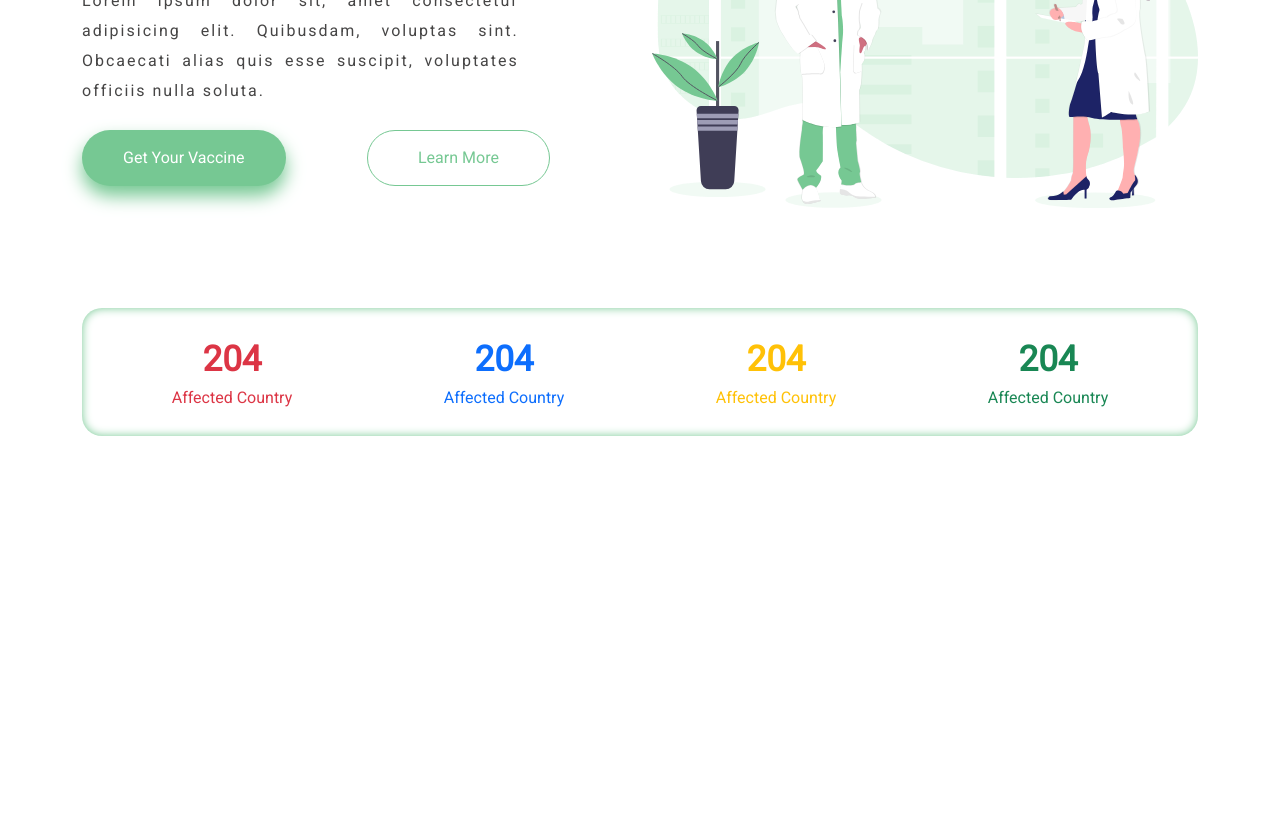
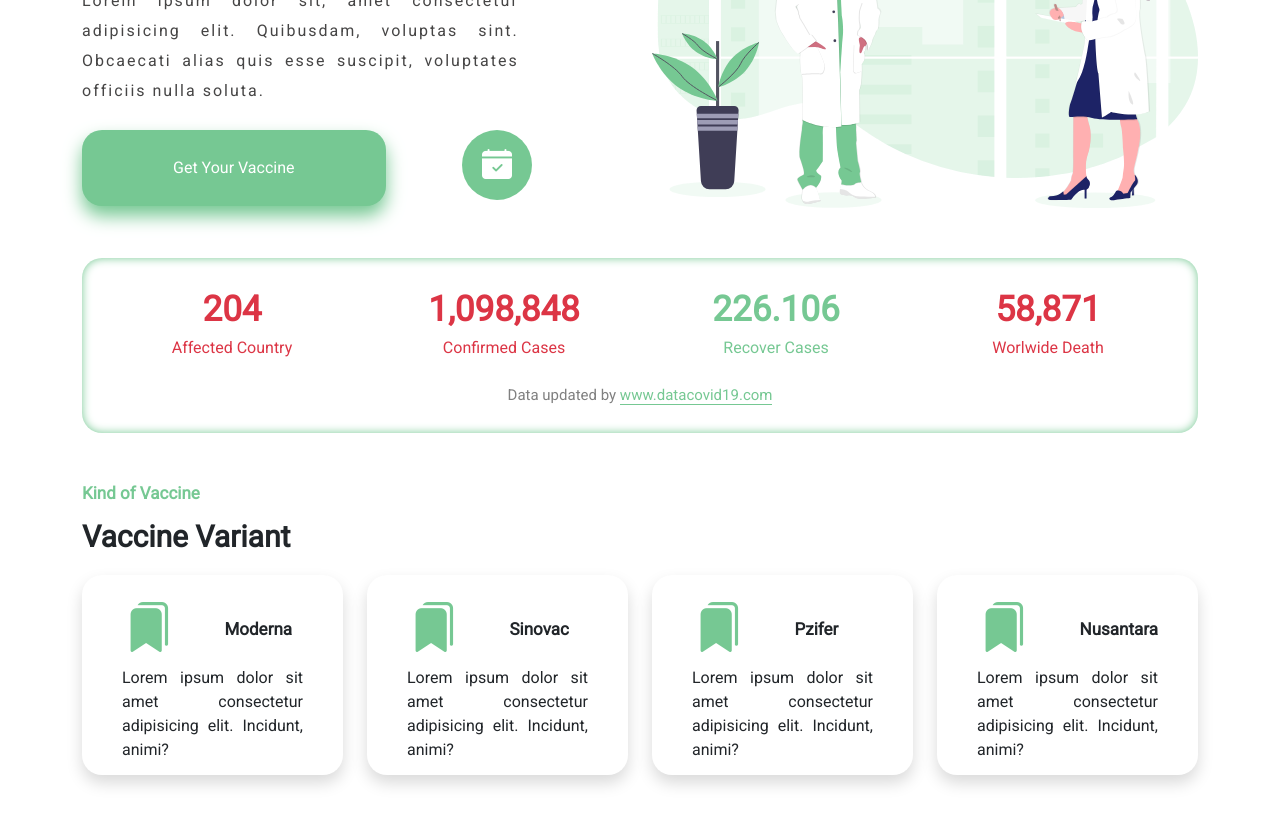
Before and after one commit to Mrtnis/covid-19-information, a Vue app: page / in a window 1280 px wide. Shown: the part 380-1203 px from the top of the page. Before the commit the page ends 856 px from the top, so only its background shows below. Built offline with nearby package versions, Linux system fonts and the light colour scheme.

Commit message:
add vaccine variant

```diff
--- a/src/App.vue
+++ b/src/App.vue
@@ -1,10 +1,13 @@
 <template>
   <div>
     <Navbar />
-    <div class="container">
+    <div class="home-page">
       <Home />
     </div>
     <Data />
+    <div class="container">
+      <Vaccine />
+    </div>
   </div>
 </template>
 
@@ -12,12 +15,14 @@
 import Navbar from './components/Navbar.vue';
 import Home from './views/Home.vue';
 import Data from './components/Data.vue';
+import Vaccine from './components/Vaccine.vue';
 
 export default {
   components: {
     Navbar,
     Home,
     Data,
+    Vaccine,
   },
 };
 </script>
@@ -26,11 +31,14 @@ export default {
 body {
   font-family: 'Roboto', sans-serif;
 }
+.text-success {
+  color: #76c893 !important;
+}
 </style>
 
 <style scoped>
-.container {
+.home-page {
   margin-top: 100px;
-  margin-bottom: 40px;
+  margin-bottom: 50px;
 }
 </style>
--- a/src/components/Data.vue
+++ b/src/components/Data.vue
@@ -7,17 +7,22 @@
             <div class="title">204</div>
             <div class="subtitle">Affected Country</div>
           </div>
-          <div class="col text-primary">
-            <div class="title">204</div>
-            <div class="subtitle">Affected Country</div>
-          </div>
-          <div class="col text-warning">
-            <div class="title">204</div>
-            <div class="subtitle">Affected Country</div>
+          <div class="col text-danger">
+            <div class="title">1,098,848</div>
+            <div class="subtitle">Confirmed Cases</div>
           </div>
           <div class="col text-success">
-            <div class="title">204</div>
-            <div class="subtitle">Affected Country</div>
+            <div class="title">226.106</div>
+            <div class="subtitle">Recover Cases</div>
+          </div>
+          <div class="col text-danger">
+            <div class="title">58,871</div>
+            <div class="subtitle">Worlwide Death</div>
+          </div>
+        </div>
+        <div class="row mt-4">
+          <div class="col">
+            <div class="text-center info">Data updated by <span class="text-success source">www.datacovid19.com</span></div>
           </div>
         </div>
       </div>
@@ -36,4 +41,11 @@
   font-size: 35px;
   font-weight: bold;
 }
+.info {
+  color: gray;
+  font-size: 15px;
+}
+.source {
+  border-bottom: 1px solid #76c893;
+}
 </style>
--- /dev/null
+++ b/src/components/Vaccine.vue
@@ -0,0 +1,132 @@
+<template>
+  <div class="vaccine mt-5 mb-5">
+    <div class="row">
+      <div class="col">
+        <div class="kind">Kind of Vaccine</div>
+      </div>
+    </div>
+    <div class="row mt-2">
+      <div class="col">
+        <div class="title">Vaccine Variant</div>
+      </div>
+    </div>
+    <div class="row mt-3">
+      <div class="col-md-3">
+        <div class="card shadow">
+          <div class="card-body">
+            <div class="row">
+              <div class="col text-center">
+                <i class="bi bi-bookmarks-fill image-vaccine"></i>
+              </div>
+              <div class="col wrap-title">
+                <h6 class="fw-bolder title-vaccine">Moderna</h6>
+              </div>
+            </div>
+            <div class="row">
+              <div class="col">
+                <div class="container">
+                  <div class="info-vaccine">Lorem ipsum dolor sit amet consectetur adipisicing elit. Incidunt, animi?</div>
+                </div>
+              </div>
+            </div>
+          </div>
+        </div>
+      </div>
+      <div class="col-md-3">
+        <div class="card shadow">
+          <div class="card-body">
+            <div class="row">
+              <div class="col text-center">
+                <i class="bi bi-bookmarks-fill image-vaccine"></i>
+              </div>
+              <div class="col wrap-title">
+                <h6 class="fw-bolder title-vaccine">Sinovac</h6>
+              </div>
+            </div>
+            <div class="row">
+              <div class="col">
+                <div class="container">
+                  <div class="info-vaccine">Lorem ipsum dolor sit amet consectetur adipisicing elit. Incidunt, animi?</div>
+                </div>
+              </div>
+            </div>
+          </div>
+        </div>
+      </div>
+      <div class="col-md-3">
+        <div class="card shadow">
+          <div class="card-body">
+            <div class="row">
+              <div class="col text-center">
+                <i class="bi bi-bookmarks-fill image-vaccine"></i>
+              </div>
+              <div class="col wrap-title">
+                <h6 class="fw-bolder title-vaccine">Pzifer</h6>
+              </div>
+            </div>
+            <div class="row">
+              <div class="col">
+                <div class="container">
+                  <div class="info-vaccine">Lorem ipsum dolor sit amet consectetur adipisicing elit. Incidunt, animi?</div>
+                </div>
+              </div>
+            </div>
+          </div>
+        </div>
+      </div>
+      <div class="col-md-3">
+        <div class="card shadow">
+          <div class="card-body">
+            <div class="row">
+              <div class="col text-center">
+                <i class="bi bi-bookmarks-fill image-vaccine"></i>
+              </div>
+              <div class="col wrap-title">
+                <h6 class="fw-bolder title-vaccine">Nusantara</h6>
+              </div>
+            </div>
+            <div class="row">
+              <div class="col">
+                <div class="container">
+                  <div class="info-vaccine">Lorem ipsum dolor sit amet consectetur adipisicing elit. Incidunt, animi?</div>
+                </div>
+              </div>
+            </div>
+          </div>
+        </div>
+      </div>
+    </div>
+  </div>
+</template>
+
+<style scoped>
+.kind {
+  font-size: 17px;
+  font-weight: bold;
+  color: #76c893;
+}
+.title {
+  font-size: 30px;
+  font-weight: bolder;
+}
+.card {
+  border: none;
+  border-radius: 20px;
+  height: 200px;
+}
+.image-vaccine {
+  font-size: 50px;
+  color: #76c893;
+}
+.wrap-title {
+  display: table;
+}
+.title-vaccine {
+  display: table-cell;
+  vertical-align: middle;
+  font-size: 17px;
+}
+.info-vaccine {
+  text-align: justify;
+}
+</style>
--- a/src/views/Home.vue
+++ b/src/views/Home.vue
@@ -1,5 +1,5 @@
 <template>
-  <div class="home">
+  <div class="container">
     <div class="row">
       <div class="col-md-6">
         <div class="tagline">
@@ -8,11 +8,13 @@
         </div>
         <div class="information">Lorem ipsum dolor sit, amet consectetur adipisicing elit. Quibusdam, voluptas sint. Obcaecati alias quis esse suscipit, voluptates officiis nulla soluta.</div>
         <div class="row mt-4">
-          <div class="col-md">
+          <div class="col-md-8">
             <div class="btn getVaccine">Get Your Vaccine</div>
           </div>
-          <div class="col-md">
-            <div class="btn learnMore">Learn More</div>
+          <div class="col-md-4">
+            <div class="calendar">
+              <i class="bi bi-calendar-check-fill"></i>
+            </div>
           </div>
         </div>
       </div>
@@ -51,18 +53,22 @@
 .getVaccine {
   background-color: #76c893;
   color: white;
-  border-radius: 30px;
-  padding: 15px;
-  padding-right: 40px;
-  padding-left: 40px;
+  border-radius: 20px;
+  padding: 25px;
+  padding-right: 90px;
+  padding-left: 90px;
   box-shadow: 0 10px 18px #76c893;
 }
-.learnMore {
-  border-color: #76c893;
-  border-radius: 30px;
-  color: #76c893;
-  padding: 15px;
-  padding-right: 50px;
-  padding-left: 50px;
+.calendar {
+  text-align: center;
+  height: 70px;
+  width: 70px;
+  border-radius: 50%;
+  background-color: #76c893;
+}
+.bi-calendar-check-fill {
+  color: white;
+  line-height: 70px;
+  font-size: 30px;
 }
 </style>
```
